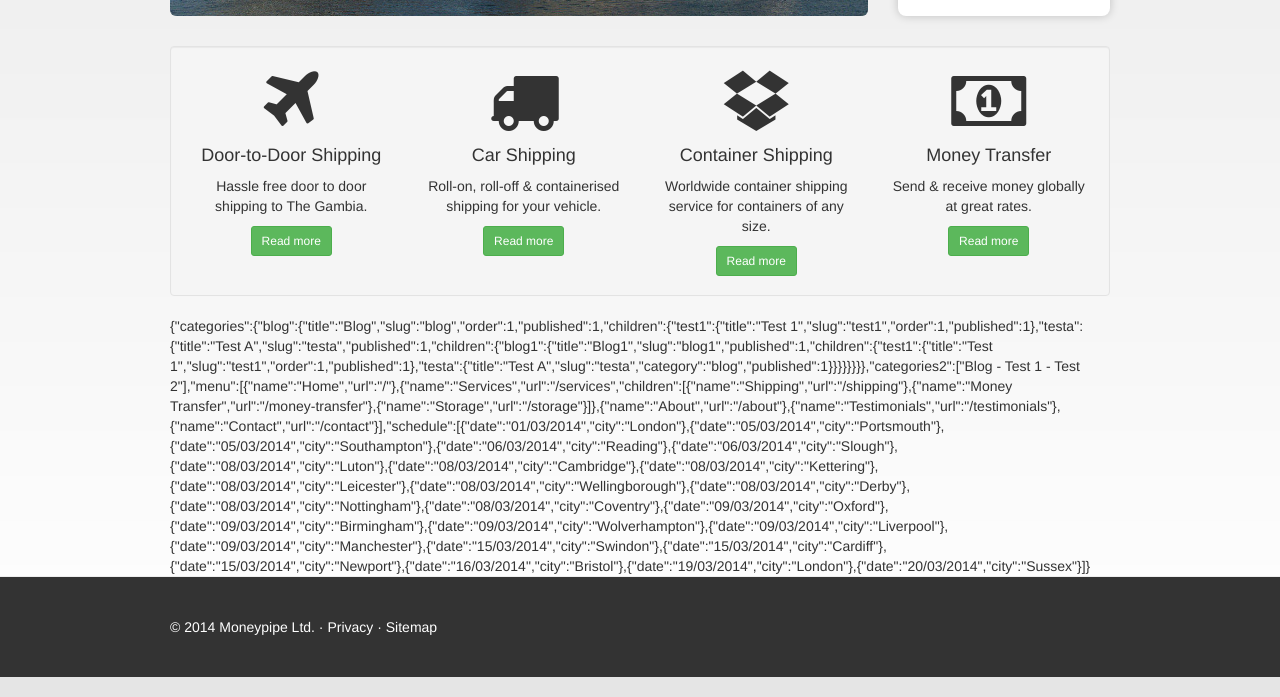
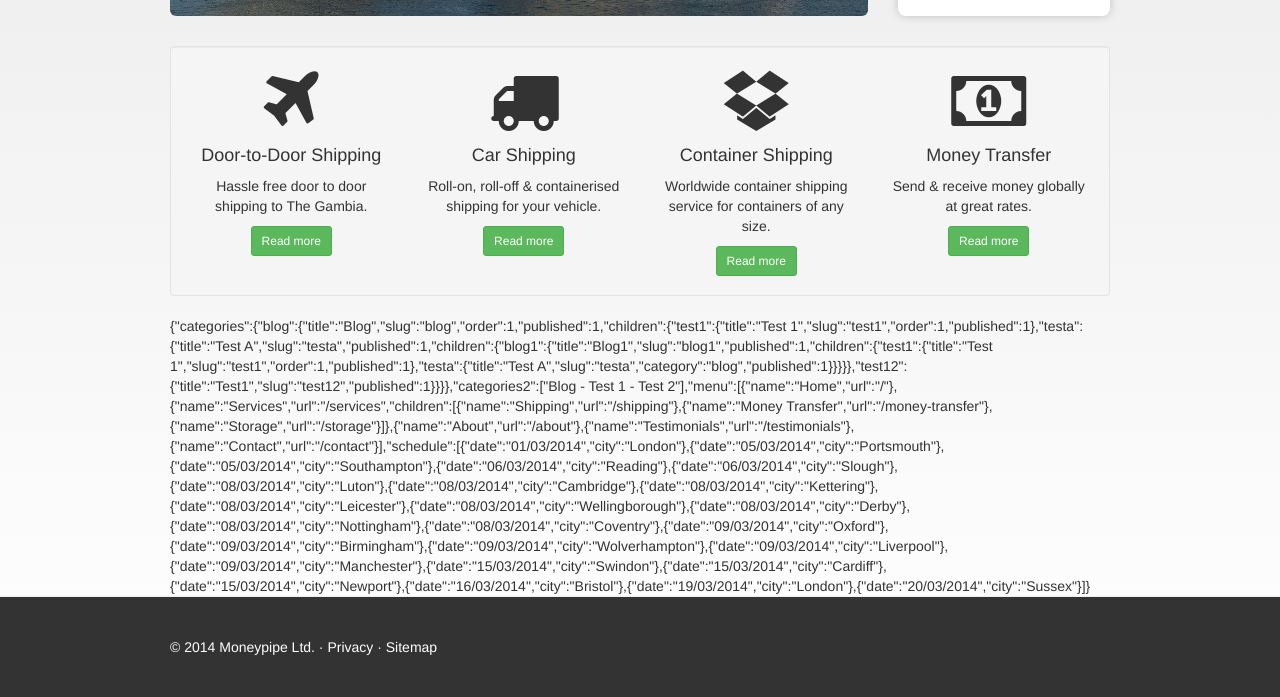
Before and after one commit to abeta/moneypipe, a Jekyll site: the page built from index.html, in a window 1280 px wide, cut to the strip 485-1182 px from the top of the page. Built offline with Jekyll 4.4.1, drawn with Linux system fonts in a browser that asks for light colours; nearby versions of some CDN libraries.

Commit message:
Update _data/categories.yml

```diff
--- a/_data/categories.yml
+++ b/_data/categories.yml
@@ -29,3 +29,7 @@
                             slug: testa
                             category: blog
                             published: 1
+        test12:
+            title: Test1
+            slug: test12
+            published: 1
```
